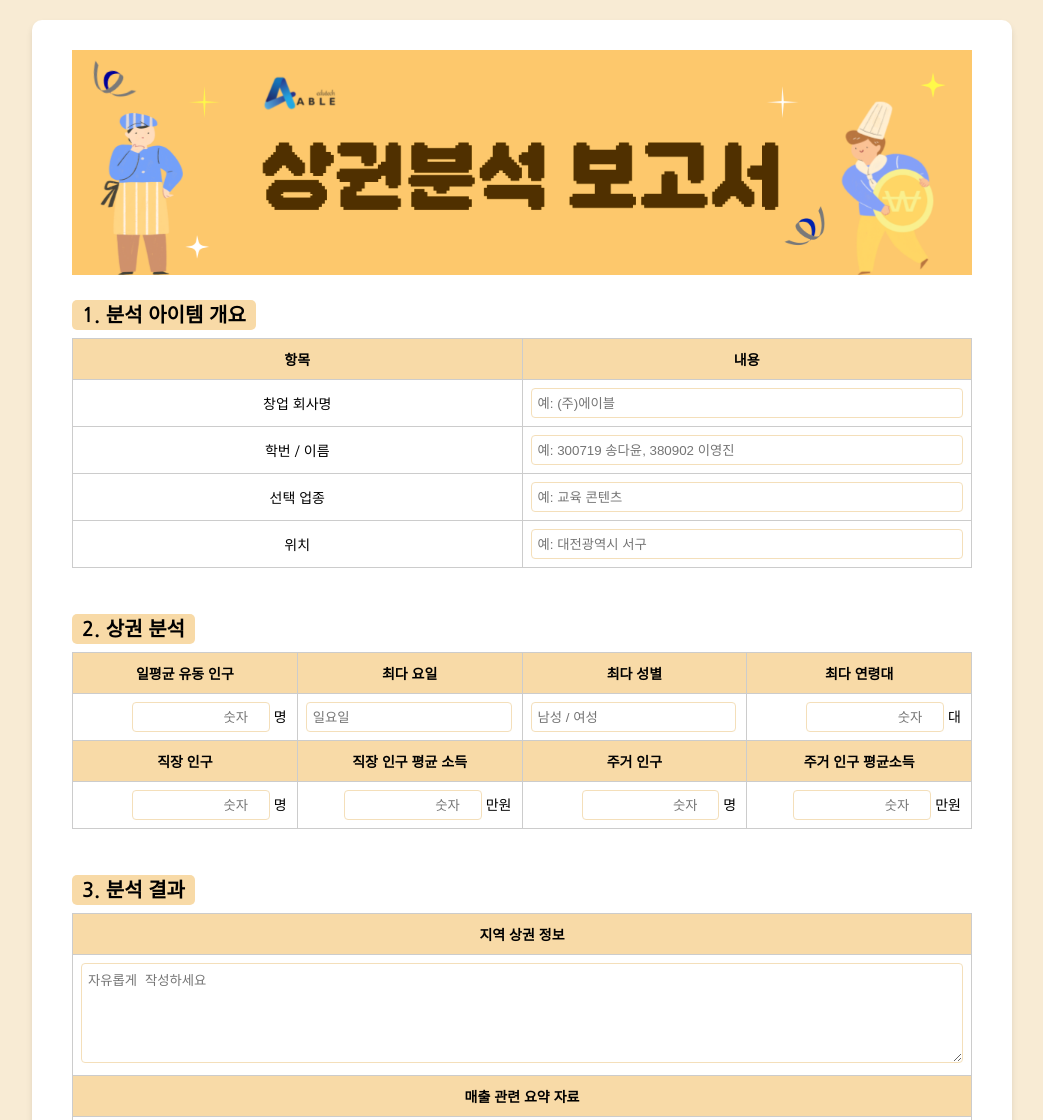
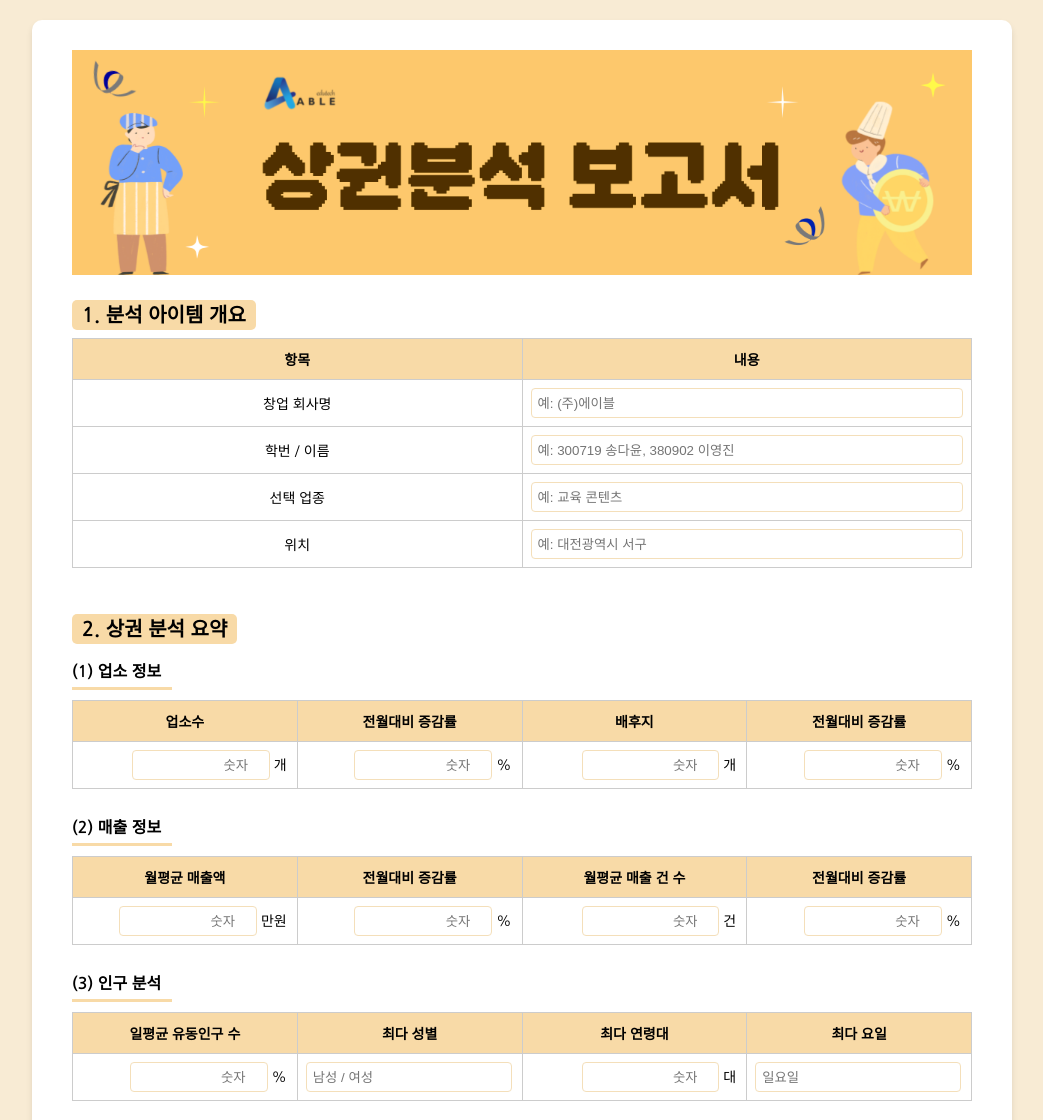
Before and after one commit to able0220/localbiz, a plain HTML site: page index.html in a window 1280 px wide. Shown: the top 1120 px of the page, without its empty margins (118-1161 px from the left). Drawn offline with nearby package versions, Linux system fonts and the light colour scheme.

Commit message:
Update index.html

```diff
--- a/index.html
+++ b/index.html
@@ -311,34 +311,58 @@
             </table>
         </div><br>
 
+        <div class="form-section">
+            <h2>2. 상권 분석 요약</h2>
+            <h3>(1) 업소 정보</h3>
+            <table>
+                <tr>
+                    <th>업소수</th>
+                    <th>전월대비 증감률</th>
+                    <th>배후지</th>
+                    <th>전월대비 증감률</th>
+                </tr>
+                <tr>
+                    <td class="numeric"><input type="number" placeholder="숫자" class="short-input"><span> 개</span></td>
+                    <td class="numeric"><input type="number" placeholder="숫자" class="short-input"><span> %</span></td>
+                    <td class="numeric"><input type="number" placeholder="숫자" class="short-input"><span> 개</span></td>
+                    <td class="numeric"><input type="number" placeholder="숫자" class="short-input"><span> %</span></td>
+                </tr>
+            </table>
+
+            <h3>(2) 매출 정보</h3>
+            <table>
+                <tr>
+                    <th>월평균 매출액</th>
+                    <th>전월대비 증감률</th>
+                    <th>월평균 매출 건 수</th>
+                    <th>전월대비 증감률</th>
+                </tr>
+                <tr>
+                    <td class="numeric"><input type="number" placeholder="숫자" class="short-input"><span> 만원</span></td>
+                    <td class="numeric"><input type="number" placeholder="숫자" class="short-input"><span> %</span></td>
+                    <td class="numeric"><input type="number" placeholder="숫자" class="short-input"><span> 건</span></td>
+                    <td class="numeric"><input type="number" placeholder="숫자" class="short-input"><span> %</span></td>
+                </tr>
+            </table>
+        </div>
+
         <!-- 2. 상권 분석 -->
         <div class="form-section">
-            <h2>2. 상권 분석</h2>
+
+            <h3>(3) 인구 분석</h3>
 
             <table>
                 <tr>
-                    <th>일평균 유동 인구</th>
-                    <th>최다 요일</th>
+                    <th>일평균 유동인구 수</th>
                     <th>최다 성별</th>
                     <th>최다 연령대</th>
+                    <th>최다 요일</th>
                 </tr>
                 <tr>
-                    <td class="numeric"><input type="number" placeholder="숫자" class="short-input"><span> 명</span></td>
-                    <td class="numeric"><input type="text" class="long-input" id="item" placeholder="일요일"></td>
+                    <td class="numeric"><input type="number" placeholder="숫자" class="short-input"><span> %</span></td>
                     <td class="numeric"><input type="text" class="long-input" id="item" placeholder="남성 / 여성"></td>
                     <td class="numeric"><input type="number" placeholder="숫자" class="short-input"><span> 대</span></td>
-                </tr>
-                <tr>
-                    <th>직장 인구</th>
-                    <th>직장 인구 평균 소득</th>
-                    <th>주거 인구</th>
-                    <th>주거 인구 평균소득</th>
-                </tr>
-                <tr>
-                    <td class="numeric"><input type="number" placeholder="숫자" class="short-input"><span> 명</span></td>
-                    <td class="numeric"><input type="number" placeholder="숫자" class="short-input"><span> 만원</span></td>
-                    <td class="numeric"><input type="number" placeholder="숫자" class="short-input"><span> 명</span></td>
-                    <td class="numeric"><input type="number" placeholder="숫자" class="short-input"><span> 만원</span></td>
+                    <td class="numeric"><input type="text" class="long-input" id="item" placeholder="일요일"></td>
                 </tr>
             </table>
         </div><br>
```
